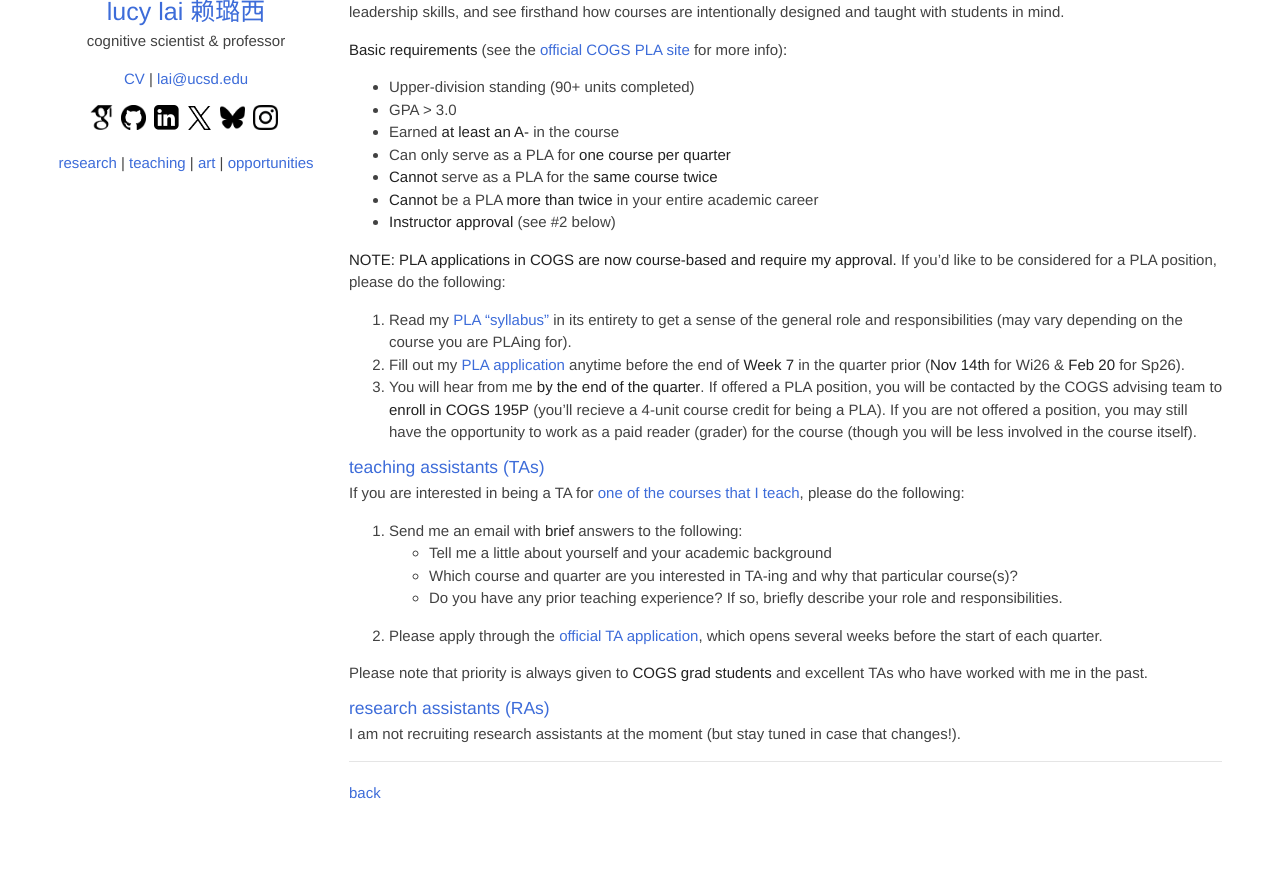
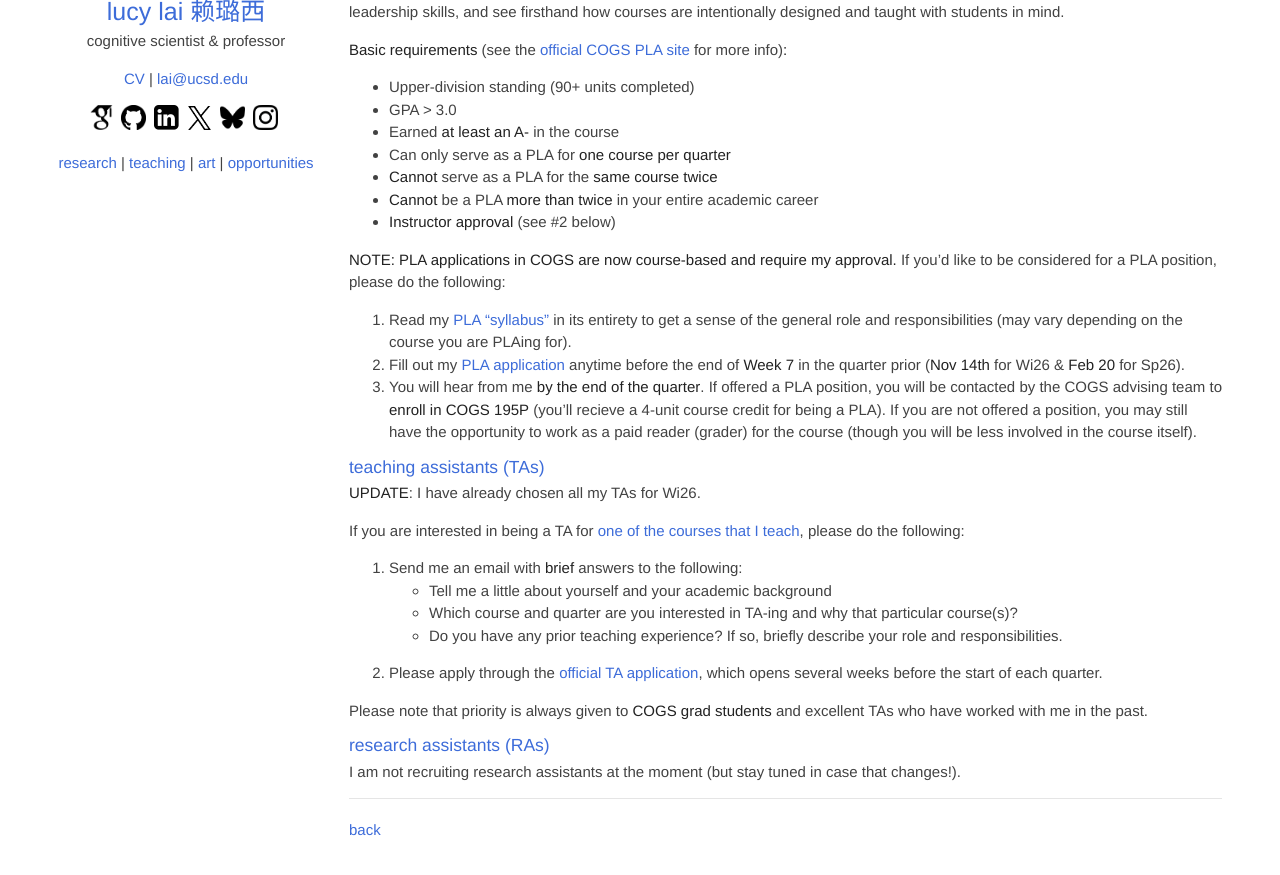
Before and after one commit to lucylai96/lucylai96.github.io, a Jekyll site: the page built from opps.md, in a window 1280 px wide and 1162 px high, cut to the strip 255-1130 px from the top of the window. Built offline with Jekyll 4.4.1, drawn with Linux system fonts in a browser that asks for light colours; our own code applies the rules of GitHub Pages for plain Markdown files.

Commit message:
Update opps.md

```diff
--- a/opps.md
+++ b/opps.md
@@ -21,6 +21,8 @@ Whether you end up in academia or industry, you will likely encounter opportunit
 4. You will hear from me **by the end of the quarter**. If offered a PLA position, you will be contacted by the COGS advising team to **enroll in COGS 195P** (you'll recieve a 4-unit course credit for being a PLA). If you are not offered a position, you may still have the opportunity to work as a paid reader (grader) for the course (though you will be less involved in the course itself).
 
 ### teaching assistants (TAs)
+**UPDATE**: I have already chosen all my TAs for Wi26.
+
 If you are interested in being a TA for [one of the courses that I teach](https://lucylai.com/teaching.html){:target="_blank"}, please do the following:
 1. Send me an email with **brief** answers to the following:
   - Tell me a little about yourself and your academic background
```
